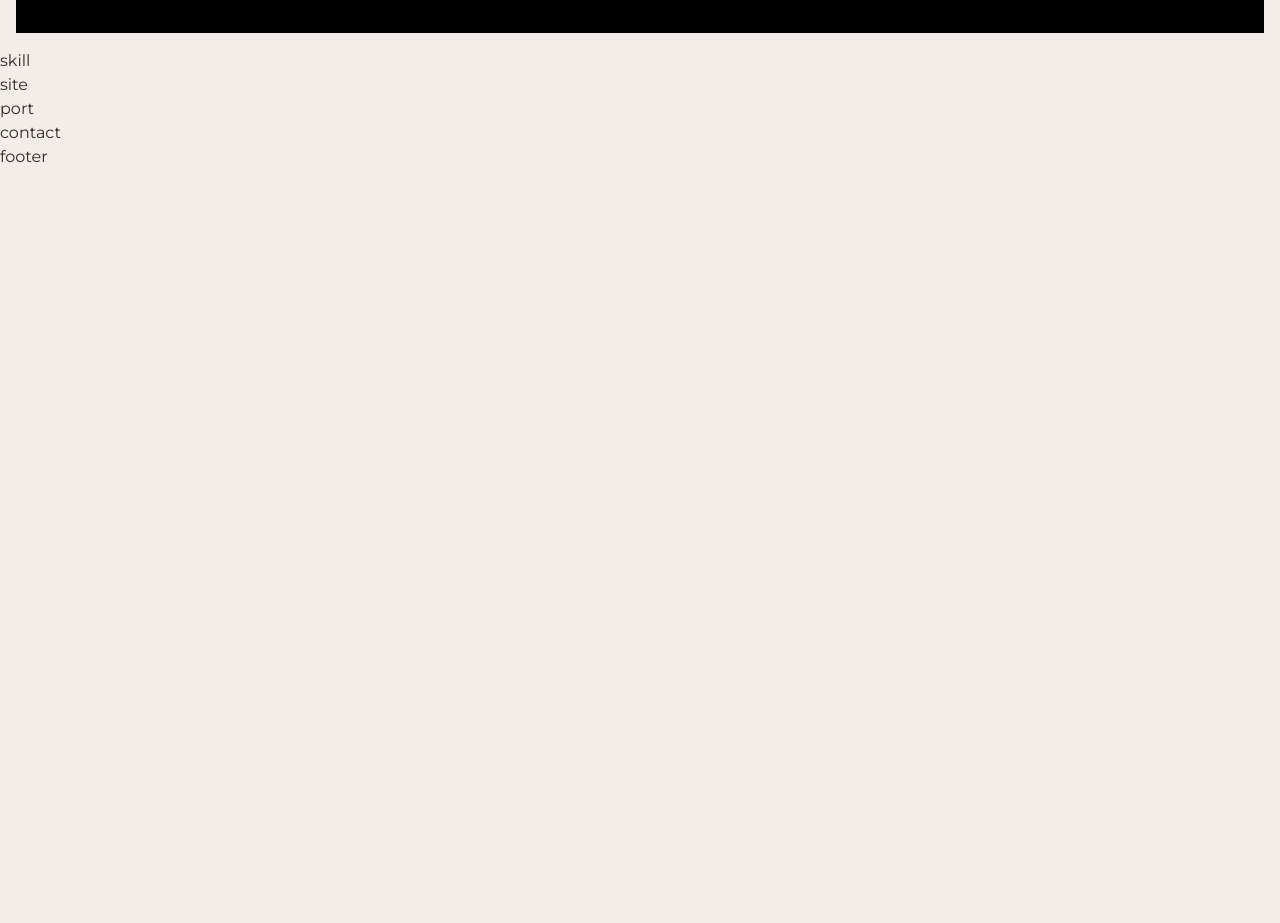
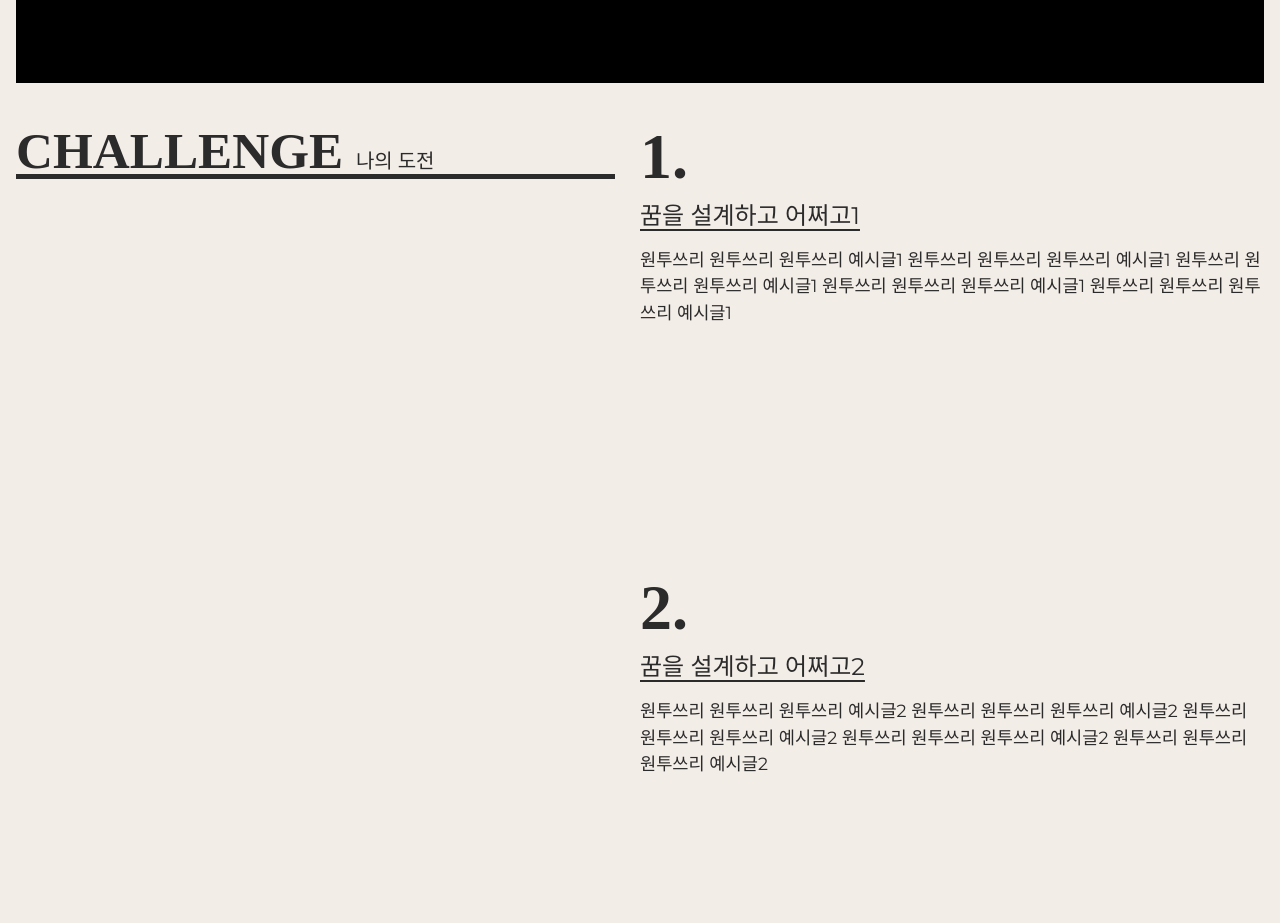
Before and after one commit to kbeomkim/portfolio, a website built with Vite: page src/index.html in a window 1280 px wide. Shown: the part 751-1674 px from the top of the page. Before the commit the page ends 920 px from the top, so only its background shows below. Built offline with nearby package versions, Linux system fonts and the light colour scheme; a small style sheet from the web is missing; files whose address does not match are found by name; a web font is replaced by a local one.

Commit message:
skill 완

```diff
--- a/src/assets/css/section/intro.css
+++ b/src/assets/css/section/intro.css
@@ -1,5 +1,6 @@
 #intro {
     height: 100vh;
+    margin-top: 50px;
 }
 .intro_inner {
     width: 100%;
--- a/src/assets/css/section/skill.css
+++ b/src/assets/css/section/skill.css
@@ -1,3 +1,76 @@
 #skill {
 
 }
+.skill_inner {
+    padding: 16px;
+    display: flex;
+    justify-content: space-between;
+}
+
+.skill_title {
+    position: sticky;
+    top: 70px;
+    left: 0;
+    width: 48%;
+    height: 5vw;
+    font-size: 4vw;
+    font-weight: 900;
+    line-height: 1.4;
+    font-family: var(--mainKor-font);
+    text-transform: uppercase;
+    color: var(--black100);
+    border-bottom: 0.4vw solid var(--black100);
+}
+
+.skill_title em {
+    font-size: 1.25rem;
+    font-weight: 400;
+    line-height: 2;
+}
+
+.skill_desc {
+    width: 50%;
+}
+
+.skill_desc span {
+    font-size: 5vw;
+    line-height: 1;
+    font-weight: 900;
+    line-height: 1.3;
+    font-family: var(--mainNum-font);
+}
+
+.skill_desc h3 {
+    font-size: 1.5rem;
+    text-decoration: underline;
+    text-underline-position: under;
+    margin-bottom: 1vw;
+}
+
+.skill_desc p {
+    margin-bottom: 30vh;
+    font-size: 1.1rem;
+}
+
+@meida (max-width: 800px) {
+    .skill_inner {
+        flex-direction: column;
+    }
+
+    .skill_title {
+        width: 100%;
+        margin-bottom: 10vw;
+        font-size: 30px;
+        height: auto;
+        top: 68px;
+        background-color: var(--mainBg-color);
+    }
+
+    .skill_desc {
+        width: 100%;
+    }
+
+    .skill_desc span {
+        font-size: 20vw;
+    }
+}
--- a/src/index.html
+++ b/src/index.html
@@ -43,6 +43,7 @@
         </div>
       </div>
     </header>
+    <!-- header -->
 
     <main id="main" role="main">
       <section id="intro">
@@ -78,10 +79,49 @@
           </div>
         </div>
       </section>
+      <!-- intro -->
 
       <section id="skill">
-        skill
+        <div class="skill_inner">
+          <h2 class="skill_title">Challenge <em>나의 도전</em></h2>
+          <div class="skill_desc">
+            <div>
+              <span>1.</span>
+              <h3>꿈을 설계하고 어쩌고1</h3>
+              <p>
+                원투쓰리 원투쓰리 원투쓰리 예시글1
+                원투쓰리 원투쓰리 원투쓰리 예시글1
+                원투쓰리 원투쓰리 원투쓰리 예시글1
+                원투쓰리 원투쓰리 원투쓰리 예시글1
+                원투쓰리 원투쓰리 원투쓰리 예시글1
+              </p>
+            </div>
+            <div>
+              <span>2.</span>
+              <h3>꿈을 설계하고 어쩌고2</h3>
+              <p>
+                원투쓰리 원투쓰리 원투쓰리 예시글2
+                원투쓰리 원투쓰리 원투쓰리 예시글2
+                원투쓰리 원투쓰리 원투쓰리 예시글2
+                원투쓰리 원투쓰리 원투쓰리 예시글2
+                원투쓰리 원투쓰리 원투쓰리 예시글2
+              </p>
+            </div>
+            <div>
+              <span>3.</span>
+              <h3>꿈을 설계하고 어쩌고3</h3>
+              <p>
+                원투쓰리 원투쓰리 원투쓰리 예시글3
+                원투쓰리 원투쓰리 원투쓰리 예시글3
+                원투쓰리 원투쓰리 원투쓰리 예시글3
+                원투쓰리 원투쓰리 원투쓰리 예시글3
+                원투쓰리 원투쓰리 원투쓰리 예시글3
+              </p>
+            </div>
+          </div>
+        </div>
       </section>
+      <!-- skill -->
 
       <section id="site">
         site
```
